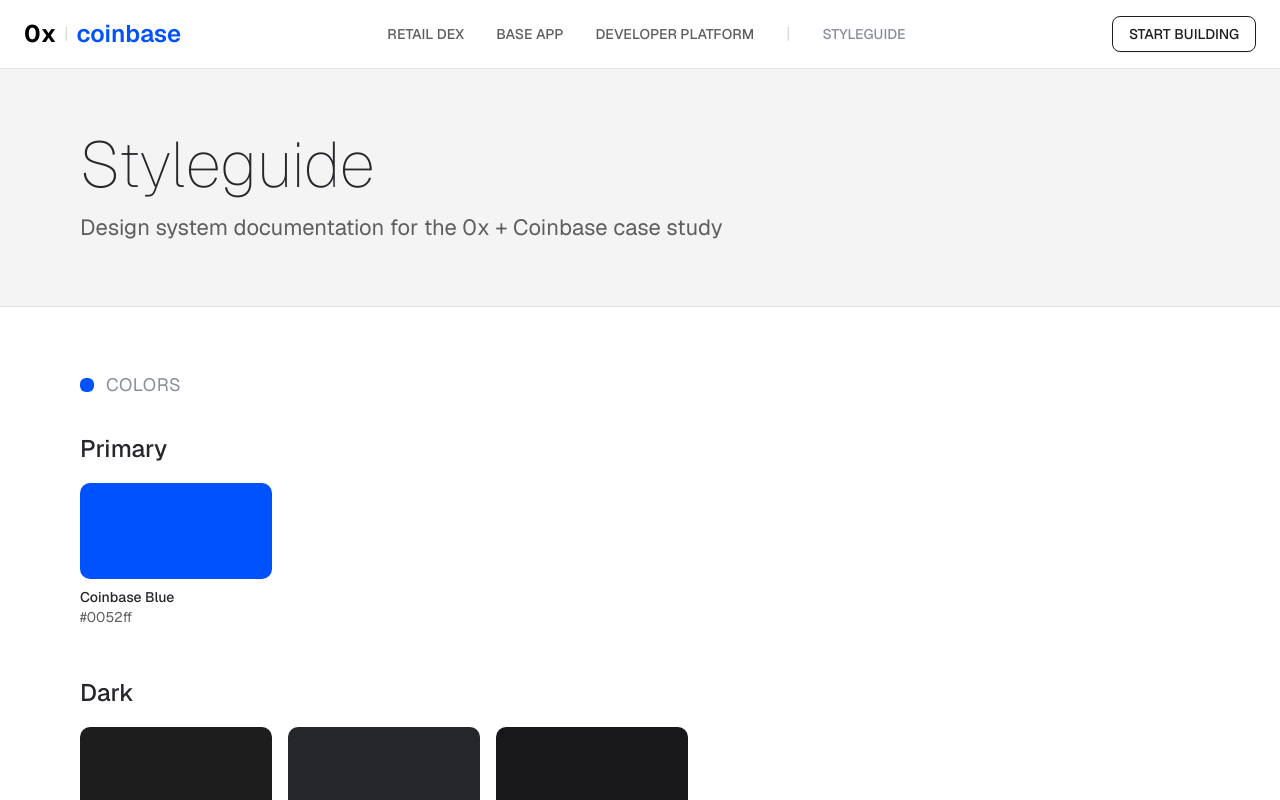
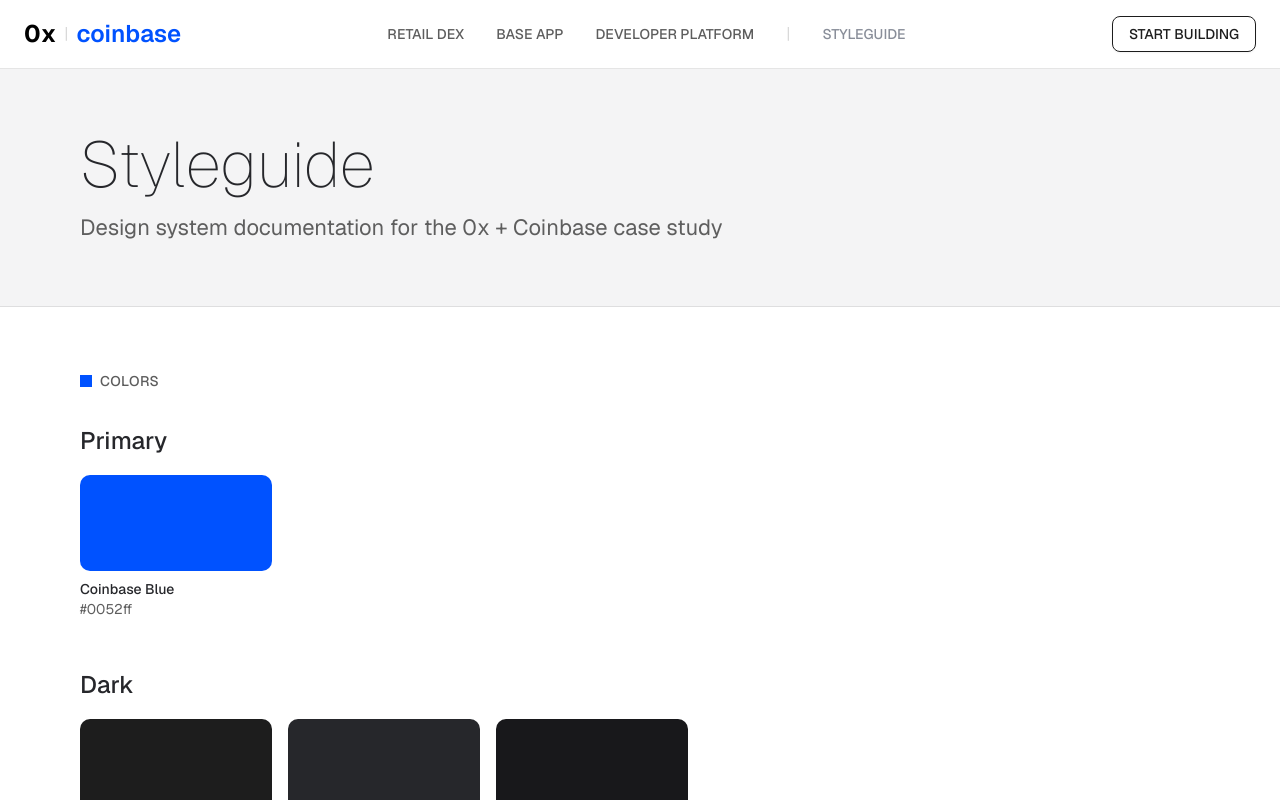
Before and after one commit to rafaelmedian/v0-coinbase-case-study, a Next.js app: page /styleguide in a window 1280 px wide. Shown: the top 800 px of the page. Built offline with nearby package versions, Linux system fonts and the light colour scheme; a web font is replaced by a local one.

Commit message:
style: update UI component styling
- Update SectionHeader with smaller indicator and text
- Refine FeatureCard and StatCard components

```diff
--- a/components/ui/feature-card.tsx
+++ b/components/ui/feature-card.tsx
@@ -13,8 +13,8 @@ export function FeatureCard({ title, description, className, children }: Feature
       <div className="flex items-start gap-3">
         <span className="mt-1.5 inline-block h-5 w-5 shrink-0 rounded-sm bg-[#0052ff]"></span>
         <div className="flex-1">
-          <h3 className="mb-4 text-[30px] leading-[1.2] text-black">{title}</h3>
-          <p className="text-[22px] leading-[1.3] text-[#5e5e5e]">{description}</p>
+          <h4 className="mb-4 text-black">{title}</h4>
+          <p className="text-[#5e5e5e]">{description}</p>
           {children}
         </div>
       </div>
--- a/components/ui/section-header.tsx
+++ b/components/ui/section-header.tsx
@@ -7,9 +7,9 @@ interface SectionHeaderProps {
 
 export function SectionHeader({ label, className }: SectionHeaderProps) {
   return (
-    <div className={cn("flex items-center gap-3", className)}>
-      <span className="inline-block h-3.5 w-3.5 rounded-sm bg-[#0052ff]"></span>
-      <span className="text-lg font-normal uppercase tracking-wide text-[#898e99]">
+    <div className={cn("flex items-start gap-2", className)}>
+      <span className="mt-1 inline-block h-3 w-3 bg-[#0052ff]"></span>
+      <span className="text-sm font-medium uppercase tracking-wide text-[#5d5d5d]">
         {label}
       </span>
     </div>
--- a/components/ui/stat-card.tsx
+++ b/components/ui/stat-card.tsx
@@ -9,8 +9,8 @@ interface StatCardProps {
 export function StatCard({ value, label, className }: StatCardProps) {
   return (
     <div className={cn("rounded-[42px] bg-zinc-100 px-8 py-12 text-center", className)}>
-      <p className="mb-2 text-[76px] font-thin leading-none text-[#26272b]">{value}</p>
-      <p className="text-[24px] leading-[1.4] text-[#70707b]">{label}</p>
+      <h3 className="mb-2 text-[76px] font-thin leading-none text-[#26272b]">{value}</h3>
+      <p className="!text-[18px] leading-[1.4] text-[#70707b]">{label}</p>
     </div>
   )
 }
```
